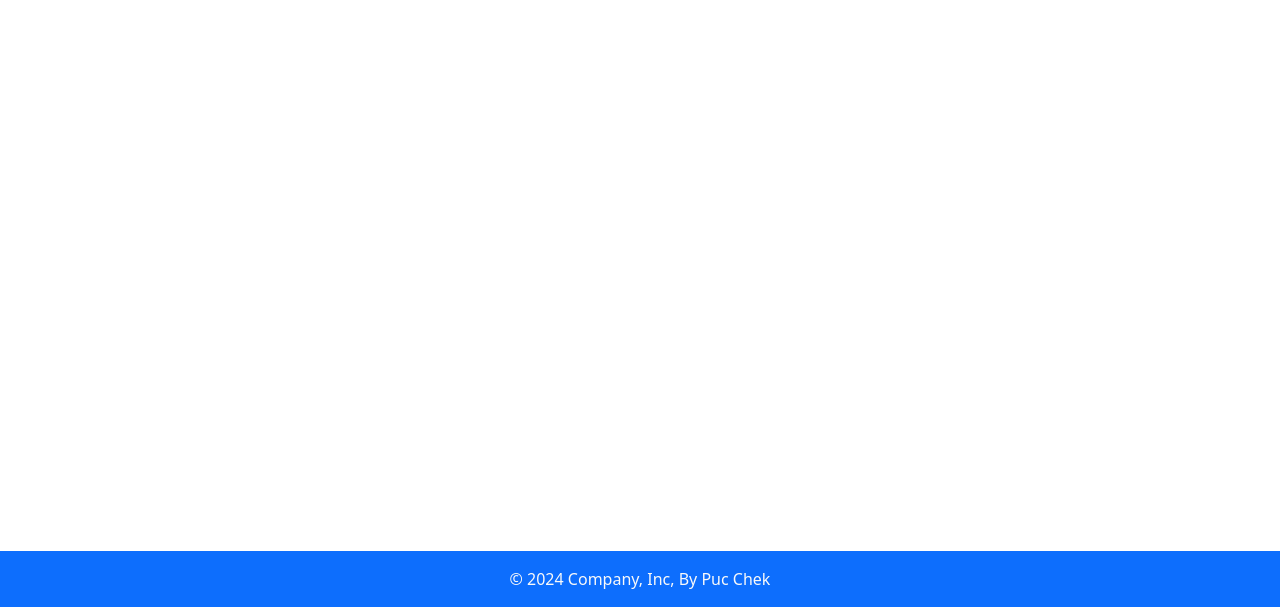
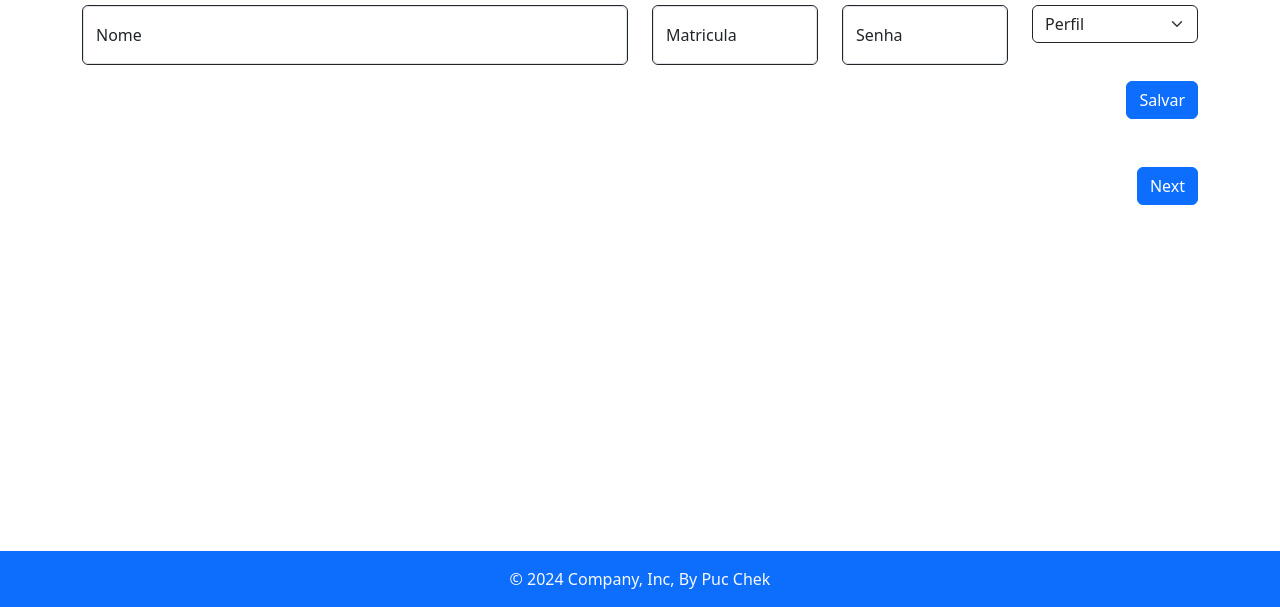
Before and after one commit to ICEI-PUCMinas-PSG-SI-TI/icei-pucminas-psg-si-n-tiaw-2024-1-grupo-4, a plain HTML site: page codigo/pages/adm/cadastro_pessoas.html in a window 1280 px wide. Shown: the part 193-800 px from the top of the page. Drawn offline with nearby package versions, Linux system fonts and the light colour scheme.

Commit message:
Coloquei Login perfil

```diff
--- a/codigo/assets/css/login.css
+++ b/codigo/assets/css/login.css
@@ -12,7 +12,7 @@ body {
     height: 100vh;
 }
 
-.container {
+.container-id {
     display: flex;
     width: 100%;
     height: 100%;
@@ -61,6 +61,9 @@ body {
     color: rgba(0, 102, 140, 1);
 }
 
+.form-select{
+    margin-top: 15px;
+}
 .form-group {
     margin-bottom: 15px;
 }
--- a/codigo/pages/adm/cadastro_pessoas.html
+++ b/codigo/pages/adm/cadastro_pessoas.html
@@ -25,7 +25,8 @@
                 <div class="collapse navbar-collapse justify-content-end" id="navbarNav">
                     <ul class="navbar-nav">
                         <li class="nav-item">
-                            <a class="nav-link active text-light" aria-current="page" href="#">Cadastro de Disciplina</a>
+                            <a class="nav-link active text-light" aria-current="page" href="#">Cadastro de
+                                Disciplina</a>
                         </li>
                         <li class="nav-item">
                             <a class="nav-link active text-light" href="#">Cadastro de Aula</a>
@@ -40,13 +41,54 @@
                             <a class="nav-link active text-light" href="#">Disciplina</a>
                         </li>
                         <li class="nav-item">
-                            <a class="nav-link active text-light" href="#">Sair <i class="bi bi-box-arrow-right"></i></a>
+                            <a class="nav-link active text-light" href="#">Sair <i
+                                    class="bi bi-box-arrow-right"></i></a>
                         </li>
                     </ul>
                 </div>
             </div>
         </nav>
     </header>
+    <section class="container">
+        <div class="row">
+            <p class="text-center h2 p-5">Cdastro de pessoas</p>
+            <div class="col-6">
+                <div class="form-floating rounded border border-dark mb-3">
+                    <input type="text" class="form-control" id="floatingInput" placeholder="Nome">
+                    <label for="floatingInput">Nome</label>
+                </div>
+            </div>
+            <div class="col-2">
+                <div class="form-floating rounded border border-dark mb-3">
+                    <input type="text" class="form-control" id="floatingInput" placeholder="Matricula">
+                    <label for="floatingInput">Matricula</label>
+                </div>
+            </div>
+            <div class="col-2">
+                <div class="form-floating rounded border border-dark mb-3">
+                    <input type="password" class="form-control" id="floatingInput" placeholder="Senha">
+                    <label for="floatingInput">Senha</label>
+                </div>
+            </div>
+            <div class="col-2"><!-- CORRIGIR APARENCIA DO BOTAL -->
+                <select class="form-select rounded border border-dark" aria-label="Default select example">
+                    <option selected>Perfil</option>
+                    <option value="1">Administração</option>
+                    <option value="2">Professor</option>
+                    <option value="3">Alunos</option>
+                </select>
+            </div>
+            <div class="d-flex justify-content-end">
+                <input class="btn btn-primary" type="submit" value="Salvar">
+            </div>
+        </div>
+    </section>
+    <section>
+        <div class="d-flex justify-content-end container">
+            <a class="btn btn-primary mt-5" href="#" role="button">Next</a>
+        </div>
+    </section>
+
     <footer class="bg-primary fixed-bottom">
         <div class="container">
             <p class="text-center mt-3 text-light">© 2024 Company, Inc, By Puc Chek</p>
```
Also changed, not shown: codigo/index.html (+14 -2 lines).
